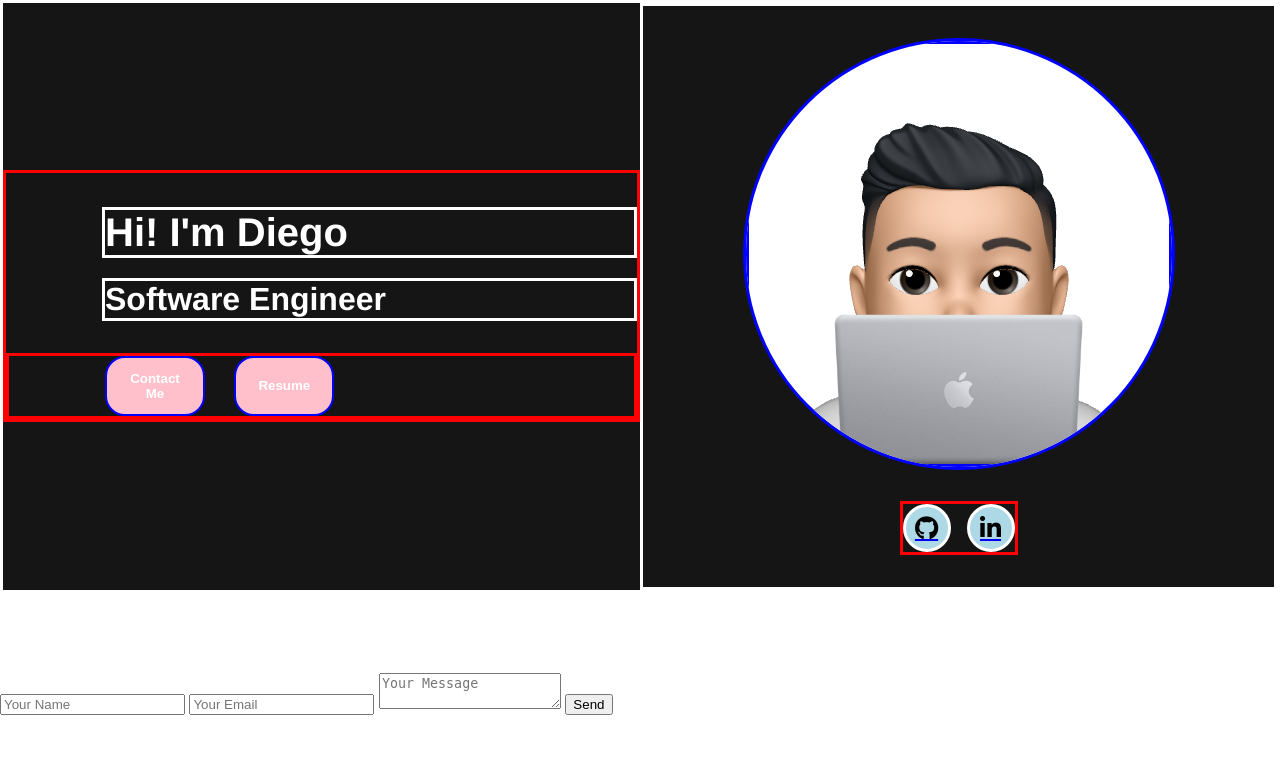
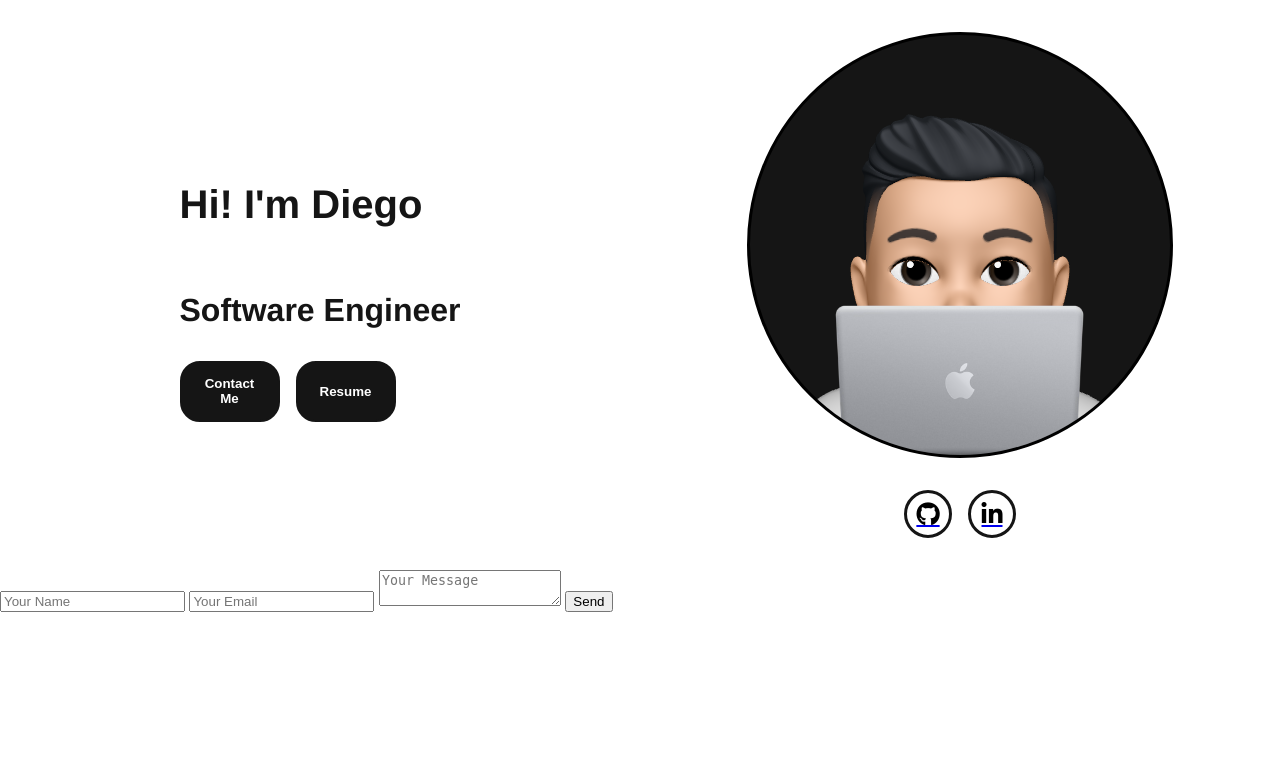
Before and after one commit to diegoIsBuilding/dg-portfolio, a Flask app: page / in a window 1280 px wide. Shown: the part 40-800 px from the top of the page. Run offline with Flask 3, Linux system fonts and the light colour scheme.

Commit message:
Working on hero section

```diff
--- a/static/css/styles.css
+++ b/static/css/styles.css
@@ -12,7 +12,6 @@ html {
 body {
     margin: 0;
     font-family: 'Helvetica Neue', Arial, sans-serif;
-    /* background-color: #151515; */
 }
 /* ========================================
 ===========Navigation Menu============== */
@@ -66,92 +65,69 @@ nav {
     display: flex;
     flex-wrap: wrap;
     align-items: center;
-    margin-bottom: 5em;
-    width: 100%;
-    border-style: solid;
-    border-color: white;
-    background-color: #151515;
-    /* padding-left: 6em;
-    padding-right: 6em; */
-
+    width: auto;
+    background-color: white;
 }
 
 #hero-section div {
     flex: 1;
 }
 .hero-left {
-    border-style: solid;
-    border-color: red;
-    /* padding-left: 6em; */
-
+    display: flex;
+    flex-direction: column;
+    justify-content: center;
+    align-items: center;
+    /* border-style: solid;
+    border-color: black; */
 }
 .intro-container {
-    margin-bottom: 2em;
+    display: flex;
+    flex-direction: column;
+    align-items: flex-start;
+    justify-content: center;
+    /* border-style: solid;
+    border-color: black; */
 }
-.intro-container, .links-container {
-    padding-left: 6em;
-}
+
 .hero-left h1 {
     font-size: 2.5rem;
-    color: white;
-    border-style: solid;
-    border-color: white;
-    margin-bottom: .5em;
+    color: #151515;
+    /* border-style: solid;
+    border-color: black; */
 }
 
 .hero-left h3 {
     font-size: 2rem;
     font-weight: 600;
-    color: white;
-    border-style: solid;
-    border-color: white;
-    margin: 0;
+    color: #151515;
+    /* border-style: solid;
+    border-color: black; */
 }
 .links-container {
-    /* this applies to the links contatiner on
-    the left side hero section */
     display: flex;
-    /* align-items: center;
-    justify-content: center; */
+    flex-direction: row;
+    /* border-style: solid;
+    border-color: black;  */
     gap: 1em;
-    border-style: solid;
-    border-color: red;
 }
 
 .hero-left button {
     border-style: solid;
-    border-color: blue;
+    border-color: #151515;
     padding: 1em;
-    background: pink;
-    color: #fff;
+    background: #151515;
+    color: white;
     font-weight: 600;
     cursor: pointer;
     transition: 0.3 all ease;
     border-radius: 20px;
     width: 100px;
-    margin-right: 1em;
+    align-items: flex-start;
+    justify-content: center;
 
 }
 
-.hero-left span {
-    border-style: solid;
-    border-color: white;
-    margin-right: 1em;
-
-    background: lightblue;
-    border-radius: 50%;
-
-    width: 40px; /* Adjust based on your design */
-    height: 40px; /* Make it equal to width to get a circle */
-    display: flex; /* To center the icon inside */
-    justify-content: center; /* Center horizontally */
-    align-items: center; /* Center vertically */
-    padding: 10px; /* Optional, adjust based on your design */
-}
-
 .hero-right {
-    border-style: solid;
-    border-color: white;
     display: flex;
     flex-direction: column;
     align-items: center;
@@ -162,9 +138,8 @@ nav {
     height: auto;
     overflow: hidden;
     border-radius: 50%;
-    background-color: #fff;
+    background-color: #151515;
     border-style: solid;
-    border-color: blue;
     margin-top: 5%;
 }
 
@@ -174,24 +149,17 @@ nav {
     justify-content: center;
     height: auto;
     width: auto;
-    border-style: solid;
-    border-color: blue;
-
 }
 .hero-right .right-links-container {
     display: flex;
-    /* align-items: center;
-    justify-content: center; */
     gap: 1em;
-    border-style: solid;
-    border-color: red;
     margin-top: 5%;
     margin-bottom: 5%;
 }
 .hero-right span {
     border-style: solid;
-    border-color: white;
-    background: lightblue;
+    border-color: #151515;
+    background: white;
     border-radius: 50%;
     width: 3em; /* Adjust based on your design */
     height: 3em; /* Make it equal to width to get a circle */
@@ -214,7 +182,6 @@ nav {
     width: 100%;
 }
 
-/* Style for the icons themselves, if needed, for size, color, etc. */
 .github-link i, .linkedin-link i {
     /* Example: change the font-size for larger icons */
     font-size: 24px; /* Adjust as needed */
--- a/templates/index.html
+++ b/templates/index.html
@@ -34,15 +34,14 @@
         <div class="hero-left">
             <div class="intro-container">
                 <h1 class="intro">Hi! I'm Diego</h1>
-            <h3 class="profession">Software Engineer</h3>
+                <h3 class="profession">Software Engineer</h3>
+                <div class="links-container">
+                    <button class="contact-me">Contact Me</button>
+                    <button class="resume">Resume</button>
+                </div>
             </div>
             <!-- Section divide -->
-            <div class="links-container">
-                <button class="contact-me">Contact Me</button>
-                <button class="resume">Resume</button>
-                <!-- <span class="github-link"><a href="#"></a></span>
-                <span class="linkedin-link"><a href="#"></a></span> -->
-            </div>
+
         </div>
         <div class="hero-right">
             <div class="right-image">
```
Also changed, not shown: static/images/portfolioImage2.png (added).
